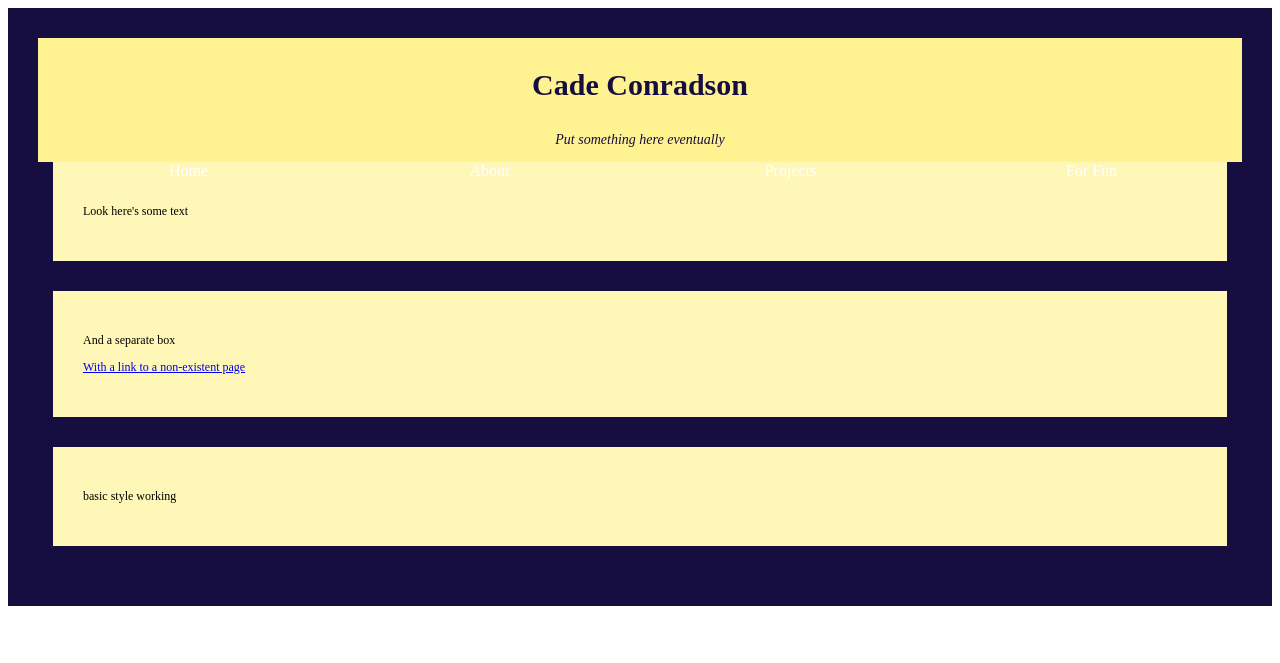
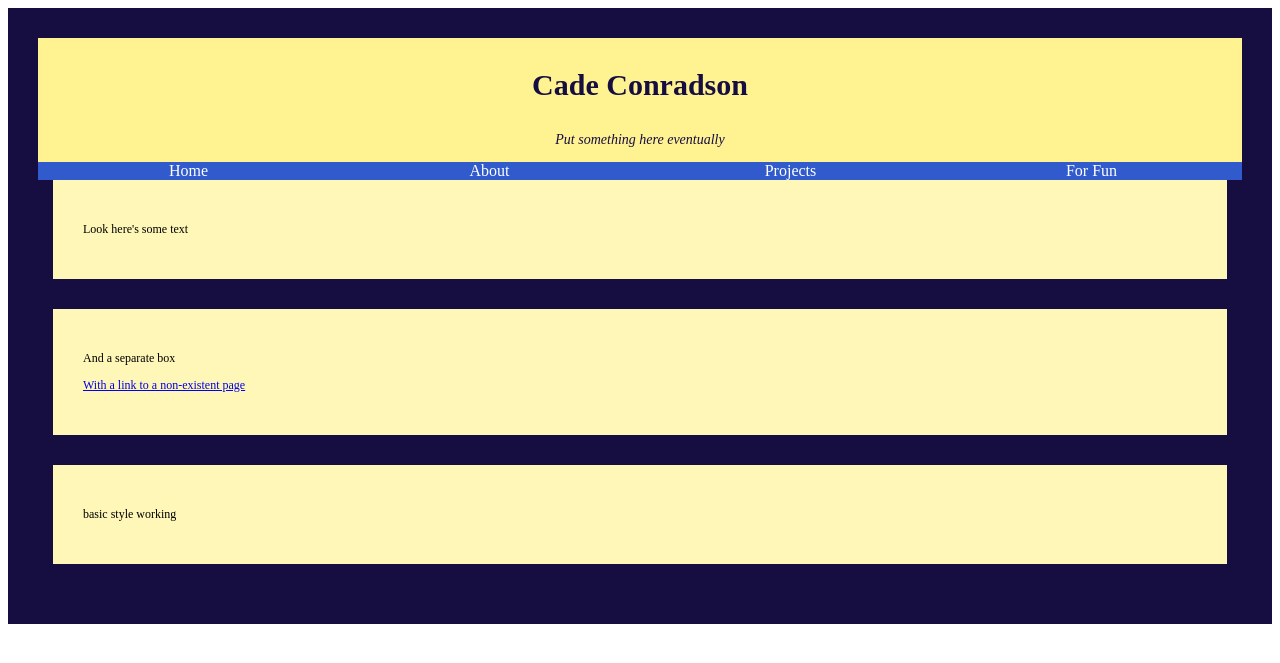
Before and after one commit to cconradson/cconradson.github.io, a Jekyll site: the page built from index.html, in a window 1280 px wide. Shown: the top 663 px of the page. Built offline with Jekyll 4.4.1, drawn with Linux system fonts in a browser that asks for light colours.

Commit message:
navbar attempt 6

```diff
--- a/assets/css/main.css
+++ b/assets/css/main.css
@@ -33,6 +33,12 @@ div[id="wrap"] {
 	text-decoration: none;
 }
 
+.nav:after {
+	content: "";
+	display: table;
+	clear: both;
+}
+
 h3[class="site.title"] {
 	font-size: 30px;
 }
```
